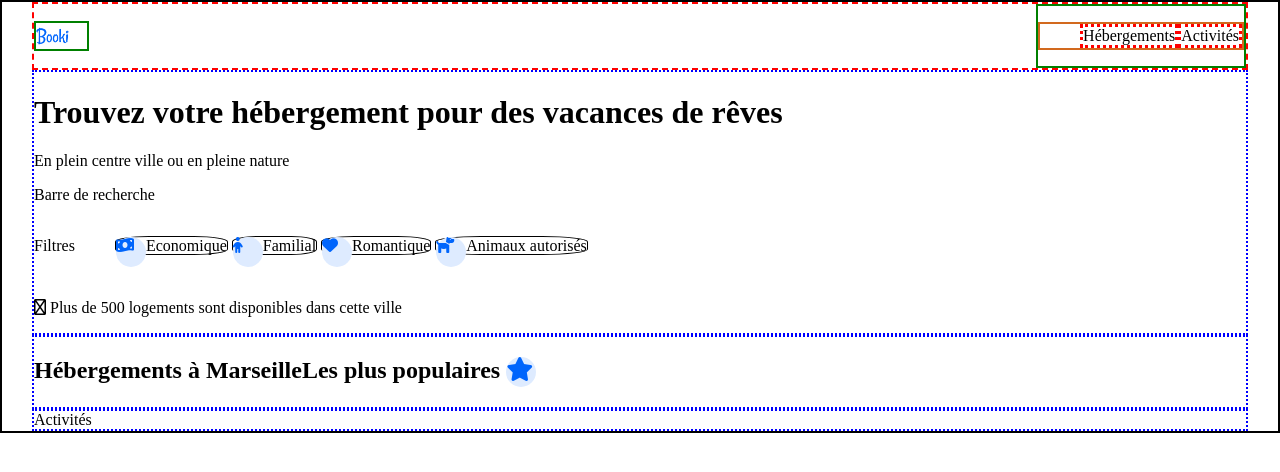
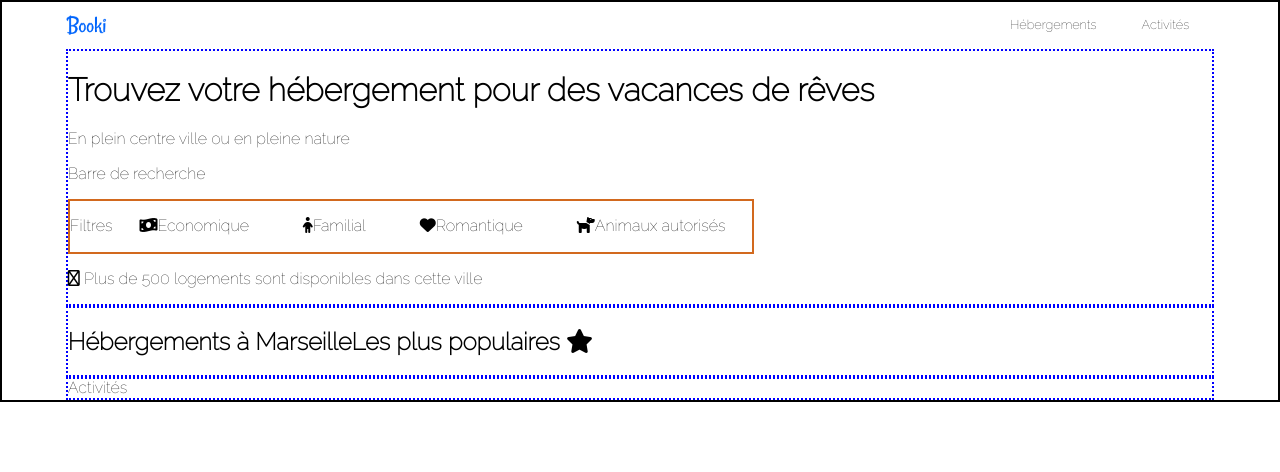
Before and after one commit to Metanee97/OC, a website: page P2/index.html in a window 1280 px wide. Drawn offline with Linux system fonts and the light colour scheme.

Commit message:
header ok + start the main part

```diff
--- a/P2/css/style.css
+++ b/P2/css/style.css
@@ -1,7 +1,7 @@
 @import url('https://fonts.googleapis.com/css2?family=Raleway:wght@100&display=swap');
 @import url("normalize.css");
 /*
-font-family: 'Raleway',sans-serif;
+colors:
 blue : #0065FC
 lighter-blue: #DEEBFF
 grey : #F2F2F2
@@ -15,74 +15,79 @@ grey : #F2F2F2
   text-decoration: none;
 }
 body {
-  /* margin: 15px; */
+  font-family: 'Raleway', sans-serif;
   border: 2px solid black;
 }
 
 /* header */
-
 .header {
   display: flex;
   justify-content: space-between;
-  border: 2px red dashed;
-  margin: 0 30px;
-}
-#logo {
-  width: 55px;
-  height: 30px;
-  margin: auto 0;
-  border: 2px solid green;
+  align-items: center;
+  margin: 0 auto;
+  width: 90%;
 }
 
-nav {
-  border: 2px solid green;
+#logo {
+  height: 30px;
+  /* border: 2px solid green; */
 }
+
 .nav-list {
   display: flex;
-  justify-content: space-evenly;
-  align-items: center;
-  border: 2px chocolate solid;
 }
 
-/* .nav-item-blue {
-  margin-right: 10px;
-  border: red solid;
-  height: 20px;
-} */
 .nav-item {
-
+  position: relative;
+  margin: 0 25px 0 20px;
+  font-size: 80%;
   color: black;
-  border: red dotted;
+  /* border: blue dotted; */
 }
-.nav-item:hover {
-  border-top: 3px solid #0065FC;
-  padding: 0;
+.nav-item:hover::before {
+  content: '';
+  position: absolute;
+  top: -20px;
+  left: -20px;
+  width: 140%;
+  height: 3px;
+  background-color: #0065FC;
 }
 
-a:first-child {
+.nav-item:hover {
   color: #0065FC;
 }
 
 /* Searching section */
 .searching {
-  margin: 0 30px;
+  width: 90%;
+  margin: 0 auto;
   border: 2px dotted blue;
 }
 
 .filters {
   display: flex;
+  border: 2px chocolate solid;
+  width: 60%;
 }
 
-.filters li {
-  display: inline;
-
+.filter {
+  margin: auto;
 }
 
-.filter-item {
+/* .filters li {
+  display: inline;
   border: 1px solid black;
+  border-radius: 50%;
+  padding: 8px;
+  /* border: 2px chocolate dashed;
+}*/
+
+/* .filter-item {
   border-radius: 30%;
-}
-.fas {
+  border: 3px red dotted;
+} */
+/* .fas {
   width: 30px;
   height: 30px;
   color: #0065FC;
@@ -90,16 +95,18 @@ a:first-child {
   background-position: center;
   background-size: cover;
   border-radius: 50%;
-}
+}  */
 /* Accomodation section */
 .accomodation {
   display: flex;
-  margin: 0 30px;
+  width: 90%;
+  margin: 0 auto;
   border: 2px dotted blue;
 }
 /* Activities section */
 .activities {
-  margin: 0 30px;
+  width: 90%;
+  margin: 0 auto;
   border: 2px dotted blue;
 }
 /* Footer */
@@ -123,8 +130,13 @@ a:first-child {
     padding: 10px;
     border-bottom: 3px solid #F2F2F2;
   }
-  .nav-item:hover {
-    border-bottom: 3px solid #0065FC;
-    border-top: none;
+    .nav-item:hover::after {
+      content: '';
+      position: absolute;
+      top: -20px;
+      left: -20px;
+      width: 140%;
+      height: 2px;
+      background-color: #0065FC;
   }
 }
--- a/P2/index.html
+++ b/P2/index.html
@@ -9,6 +9,7 @@
     <script src="https://kit.fontawesome.com/abbacde625.js" crossorigin="anonymous"></script>
   </head>
   <body>
+    <!-- Header -->
     <header class="header">
       <img id="logo" src="images/Booki.png" alt="logo Booki">
       <nav>
@@ -19,18 +20,25 @@
       </nav>
     </header>
     <!--  Searching section  -->
+    <main>
       <section class="searching">
         <h1>Trouvez votre hébergement pour des vacances de rêves</h1>
         <p>En plein centre ville ou en pleine nature</p>
         <p>Barre de recherche</p>
         <div class="filters">
           <p>Filtres</p>
-        <ul>
-          <li class="filter-item"><i class="fas fa-money-bill-wave"></i>Economique</li>
-          <li class="filter-item"><i class="fas fa-child"></i>Familial</li>
-          <li class="filter-item"><i class="fas fa-heart"></i>Romantique</li>
-          <li class="filter-item"><i class="fas fa-dog"></i>Animaux autorisés</li>
-        </ul>
+          <div class="filter">
+            <p><i class="fas fa-money-bill-wave"></i>Economique</p>
+          </div>
+          <div class="filter">
+            <p><i class="fas fa-child"></i>Familial</p>
+          </div>
+          <div class="filter">
+            <p><i class="fas fa-heart"></i>Romantique</p>
+          </div>
+          <div class="filter">
+            <p><i class="fas fa-dog"></i>Animaux autorisés</p>
+          </div>
         </div>
         <p><i class="far fa-info-circle"></i> Plus de 500 logements sont disponibles dans cette ville</p>
       </section>
@@ -43,6 +51,7 @@
           <h2>Les plus populaires <i class="fas fa-star"></i></h2>
         </div>
       </section>
+    </main>
 <!-- Activities section -->
     <section class="activities">Activités</section>
 <!-- Footer -->
```
Lines whose indentation alone changed are shown as unchanged.
